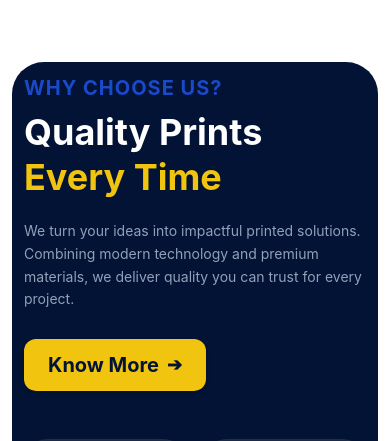
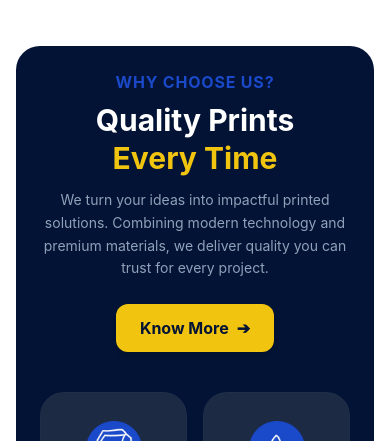
Before and after one commit to hehehaha1212/short_projact_jun, a React (Vite) app in the folder short_project_jun6/: page / in a window 390 px wide. Shown: the part 882-1323 px from the top of the page. Built offline with nearby package versions, Linux system fonts and the light colour scheme; no server answers.

Commit message:
made some sections responsive

```diff
--- a/short_project_jun6/src/components/landingpage/Features.jsx
+++ b/short_project_jun6/src/components/landingpage/Features.jsx
@@ -17,28 +17,48 @@ function Features() {
   ];
 
   return (
-    <section className="w-screen bg-white py-16 px-3 md:px-8 lg:px-10">
-      <div className="w-full bg-[#021335] rounded-4xl p-3 md:p-9 lg:p-12 grid grid-cols-1 lg:grid-cols-12 gap-12 items-center">
-        <div className="lg:col-span-5 flex flex-col items-start text-left">
-          <span className="text-[#1A49C9] font-bold uppercase tracking-wider text-xl mb-2">
+    <section className="w-full bg-white py-12 md:py-16 px-4 md:px-8 lg:px-10">
+      <div className="w-full bg-[#021335] rounded-3xl lg:rounded-4xl p-6 md:p-9 lg:p-12 grid grid-cols-1 lg:grid-cols-12 gap-10 lg:gap-12 items-center">
+
+        {/* Left Content */}
+        <div className="lg:col-span-5 flex flex-col items-center text-center lg:items-start lg:text-left">
+          <span className="text-[#1A49C9] font-bold uppercase tracking-wider text-base md:text-xl mb-2">
             Why Choose Us?
           </span>
-          <h2 className="text-white text-4xl md:text-6xl font-bold leading-tight mb-2">
+
+          <h2 className="text-white text-3xl sm:text-4xl md:text-5xl lg:text-6xl font-bold leading-tight mb-3">
             Quality Prints <br />
-            <span className="text-[#F1C40F] mb-2">Every Time</span>
+            <span className="text-[#F1C40F]">
+              Every Time
+            </span>
           </h2>
-          <p className="text-slate-400 text-sm md:text-lg leading-relaxed my-3 max-w-md">
-            We turn your ideas into impactful printed solutions. Combining modern technology and premium materials, we deliver quality you can trust for every project.
+
+          <p className="text-slate-400 text-sm md:text-lg leading-relaxed max-w-md">
+            We turn your ideas into impactful printed solutions. Combining modern
+            technology and premium materials, we deliver quality you can trust for
+            every project.
           </p>
-          <button className="bg-[#F1C40F] text-[#021335] text-xl font-bold px-6 py-3 rounded-xl flex items-center gap-2 hover:bg-[#e1b20a] transition-colors duration-200 shadow-md cursor-pointer mt-4">
-            <a href="/about">Know More</a> <span className="text-lg">➔</span>
-          </button>
+
+          <a
+            href="/about"
+            className="mt-6 inline-flex items-center gap-2 bg-[#F1C40F] text-[#021335] font-bold text-base md:text-xl px-6 py-3 rounded-xl hover:bg-[#e1b20a] transition-colors duration-200 shadow-md"
+          >
+            Know More
+            <span>➔</span>
+          </a>
         </div>
+
+        {/* Right Grid */}
         <div className="lg:col-span-7 w-full grid grid-cols-2 sm:grid-cols-3 gap-4 md:gap-6">
           {featuresData.map((feature) => (
-            <FeatureCard key={feature.id} icon={feature.icon} title={feature.title}/>
+            <FeatureCard
+              key={feature.id}
+              icon={feature.icon}
+              title={feature.title}
+            />
           ))}
         </div>
+
       </div>
     </section>
   );
```
Also changed, not shown: short_project_jun6/src/components/landingpage/OurServices.jsx (+5 -5 lines).
